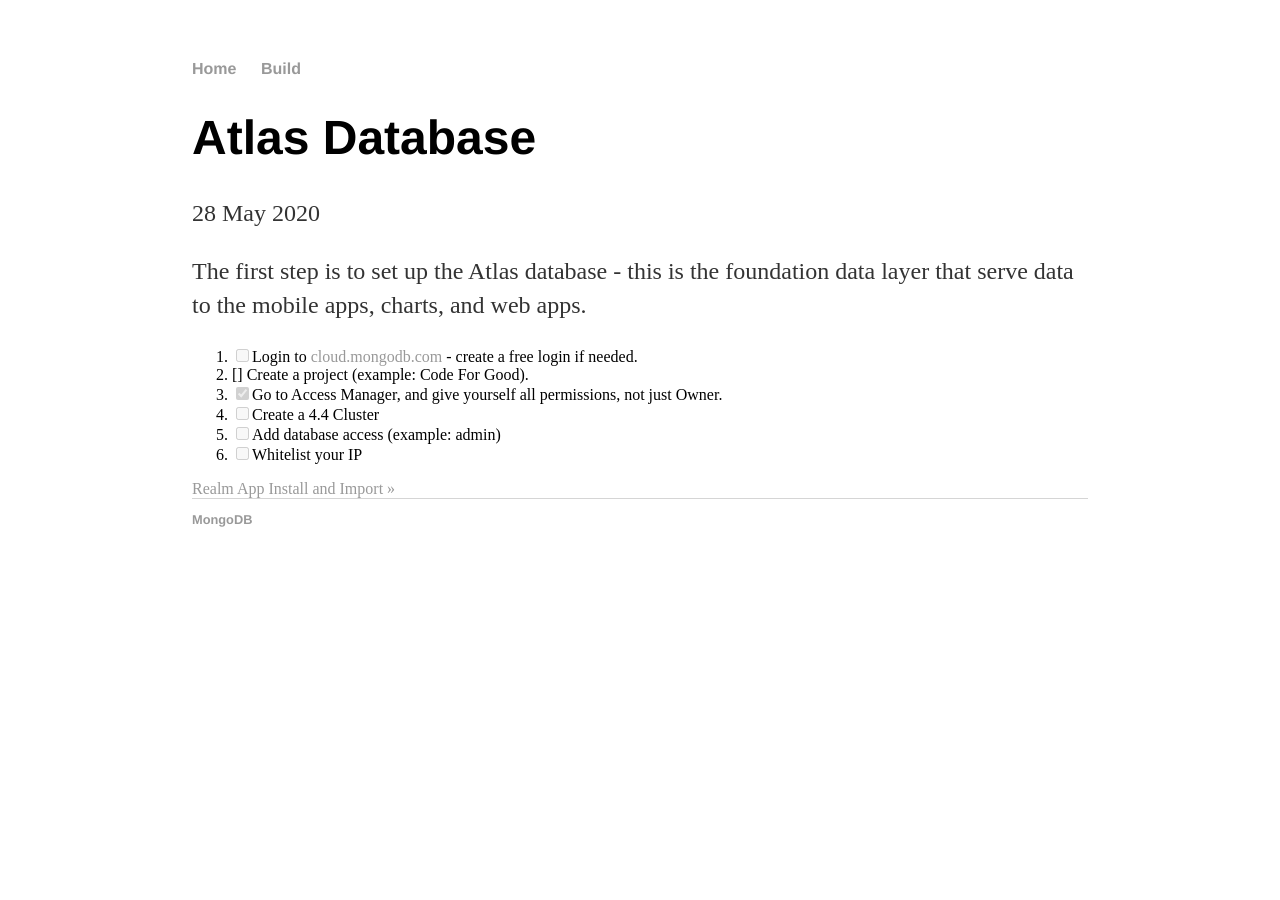
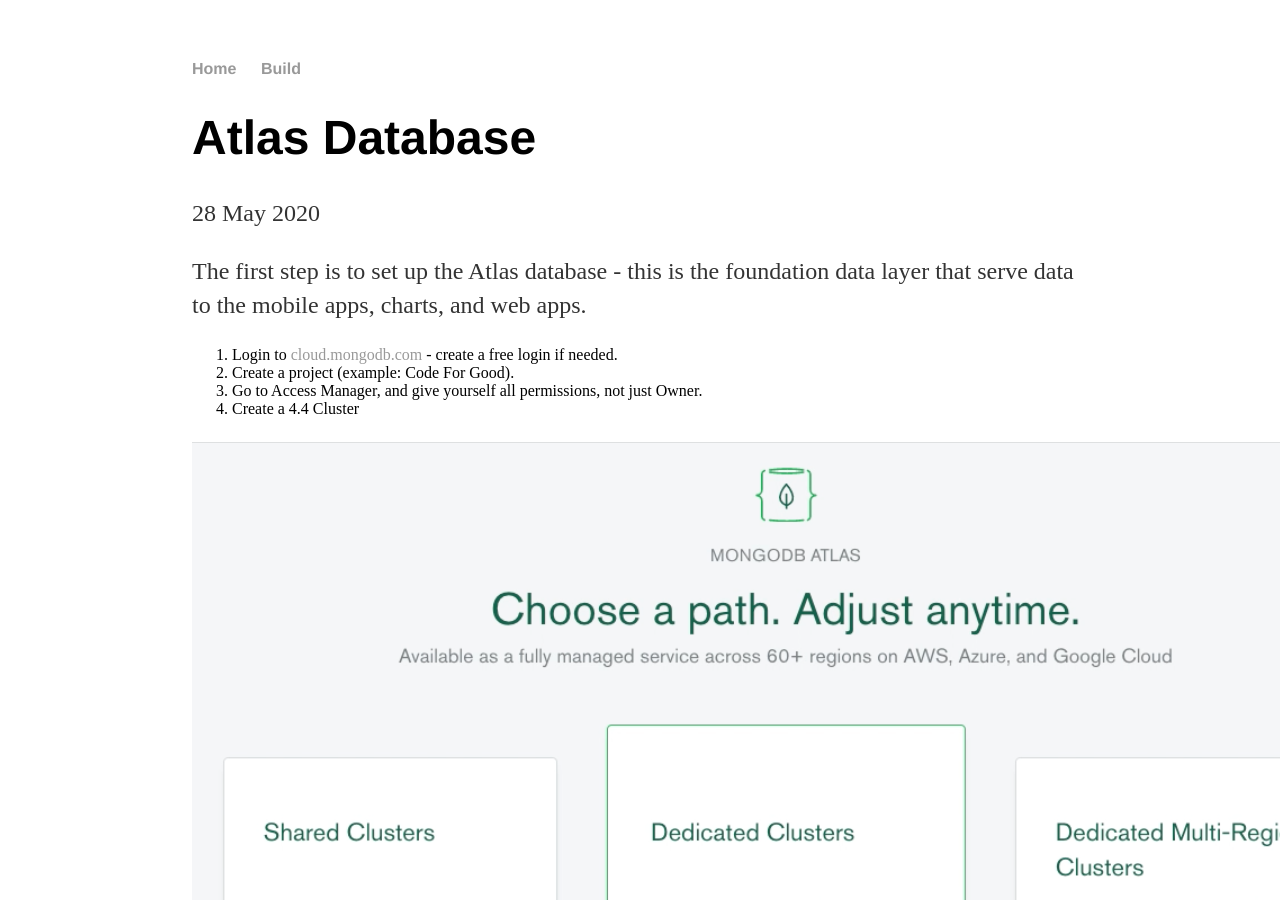
Before and after one commit to Sheeri/sheeri.github.io, a Jekyll site: the page built from _posts/2020-05-28-Atlas-Database.md, in a window 1280 px wide and 900 px high. Built offline with Jekyll 4.4.1, drawn with Linux system fonts in a browser that asks for light colours.

Commit message:
attempting to add an image

```diff
--- a/_posts/2020-05-28-Atlas-Database.md
+++ b/_posts/2020-05-28-Atlas-Database.md
@@ -6,9 +6,12 @@
 
 The first step is to set up the Atlas database - this is the foundation data layer that serve data to the mobile apps, charts, and web apps.
 
-1. [ ] Login to <A HREF="https://cloud.mongodb.com">cloud.mongodb.com</A> - create a free login if needed.
-1. [] Create a project (example: Code For Good).
-1. [x] Go to Access Manager, and give yourself all permissions, not just Owner.
-1. [ ] Create a 4.4 Cluster
-1. [ ] Add database access (example: admin)
-1. [ ] Whitelist your IP
+1. Login to <A HREF="https://cloud.mongodb.com">cloud.mongodb.com</A> - create a free login if needed.
+1. Create a project (example: Code For Good).
+1. Go to Access Manager, and give yourself all permissions, not just Owner.
+1. Create a 4.4 Cluster
+
+![image](/assets/images/Atlas_Choose_Tier.png)
+
+1. Add database access (example: admin)
+1. Whitelist your IP
```
Also changed, not shown: assets/images/Atlas_Choose_Tier.png (added).
